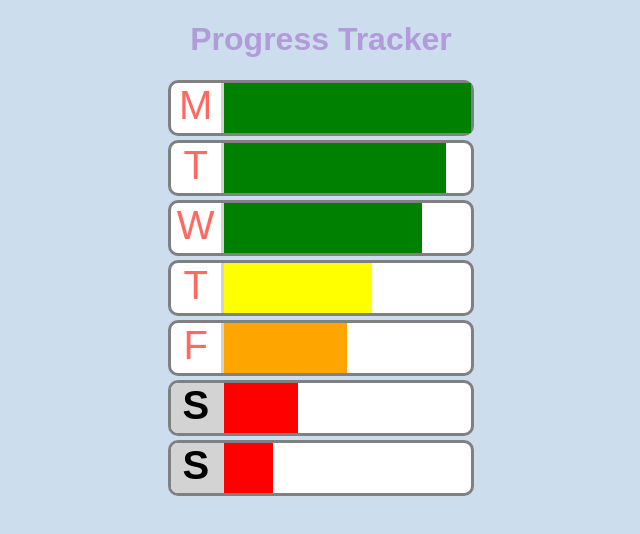
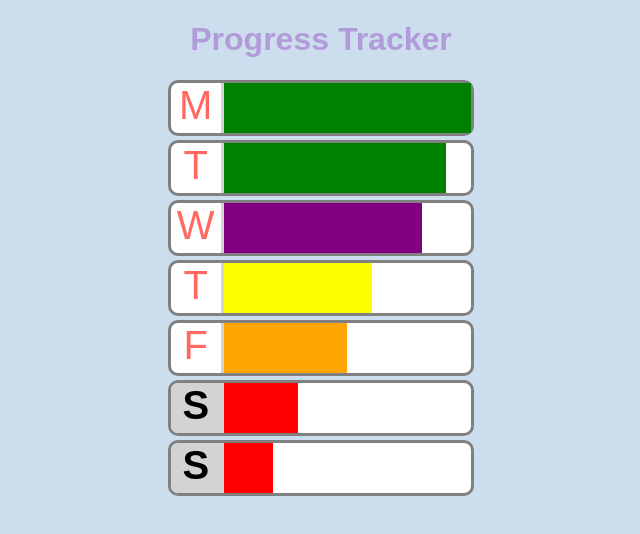
Before and after one commit to winterfreddy/my-progress-tracker, a React (Create React App) app: page / in a window 1280 px wide. Shown: the top 534 px of the page, without its empty margins (319-959 px from the left). Built offline with nearby package versions, Linux system fonts and the light colour scheme.

Commit message:
Render a different color to represent today

```diff
--- a/src/App.js
+++ b/src/App.js
@@ -14,13 +14,13 @@ class App extends React.Component {
       <>
         <Title>Progress Tracker</Title>
         <div>
-          <Section day="M" progress="100%"/>
-          <Section day="T" progress="90%"/>
-          <Section day="W" progress="80%"/>
-          <Section day="T" progress="60%"/>
-          <Section day="F" progress="50%"/>
-          <Section day="S" progress="30%"/>
-          <Section day="S" progress="20%"/>
+          <Section day="M" progress="100%" d={1}/>
+          <Section day="T" progress="90%" d={2}/>
+          <Section day="W" progress="80%" d={3}/>
+          <Section day="T" progress="60%" d={4}/>
+          <Section day="F" progress="50%" d={5}/>
+          <Section day="S" progress="30%" d={6}/>
+          <Section day="S" progress="20%" d={7}/>
         </div>
       </>
     );
--- a/src/components/Section.js
+++ b/src/components/Section.js
@@ -46,13 +46,23 @@ const ProgressBar = styled.div`
     width: ${({progress}) => progress || '0%'};
 `
 
+const TodayProgressBar = styled(ProgressBar)`
+    background-color: purple;
+`
+
 function Section(props) {
+    let date = new Date();
+    let day = date.getDay();
+
+    let isToday = day === props.d;
+
     return(
         <StyledSection>
             {props.day === "S" && <WeekendTitle>{props.day}</WeekendTitle>}
             {props.day !== "S" && <WeekdayTitle>{props.day}</WeekdayTitle>}
             <ProgressSection>
-                <ProgressBar progress={props.progress}/>
+                {isToday && <TodayProgressBar progress={props.progress}/>}
+                {!isToday && <ProgressBar progress={props.progress}/>}
             </ProgressSection>
         </StyledSection>
     )
```
